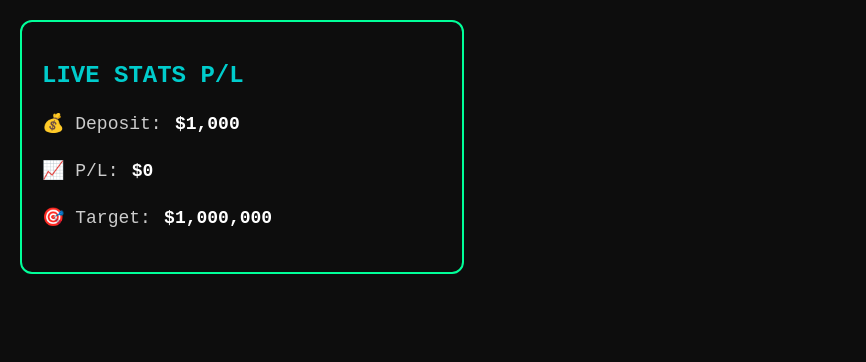
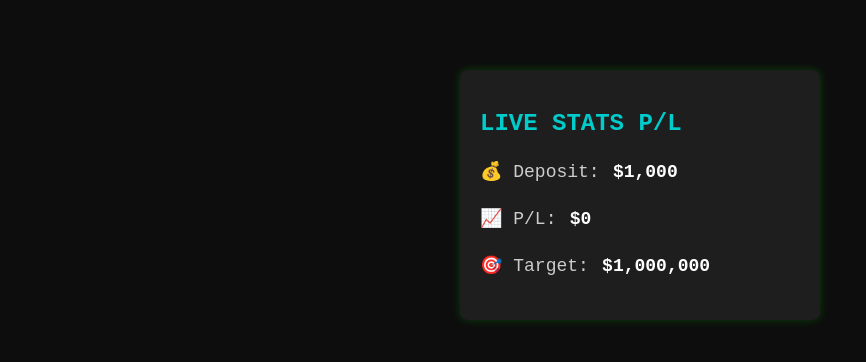
Before and after one commit to cfdkiller/live-pnl, a plain HTML site: page index.html in a window 1280 px wide. Shown: the whole page, without its empty margins (0-866 px from the left). Drawn offline with Linux system fonts and the light colour scheme.

Commit message:
Update style.css

```diff
--- a/style.css
+++ b/style.css
@@ -8,10 +8,12 @@ body {
 }
 
 #pnl-box {
-  border: 2px solid #00ff99;
-  border-radius: 12px;
+  background-color: rgba(255, 255, 255, 0.07); /* Putih transparan tipis */
+  border-radius: 8px;
   padding: 20px;
-  width: 400px;
+  max-width: 320px; /* Lebih ramping */
+  margin: 50px auto;
+  box-shadow: 0 0 10px rgba(0, 255, 0, 0.2); /* Optional: glow hijau */
 }
 
 #title {
```
